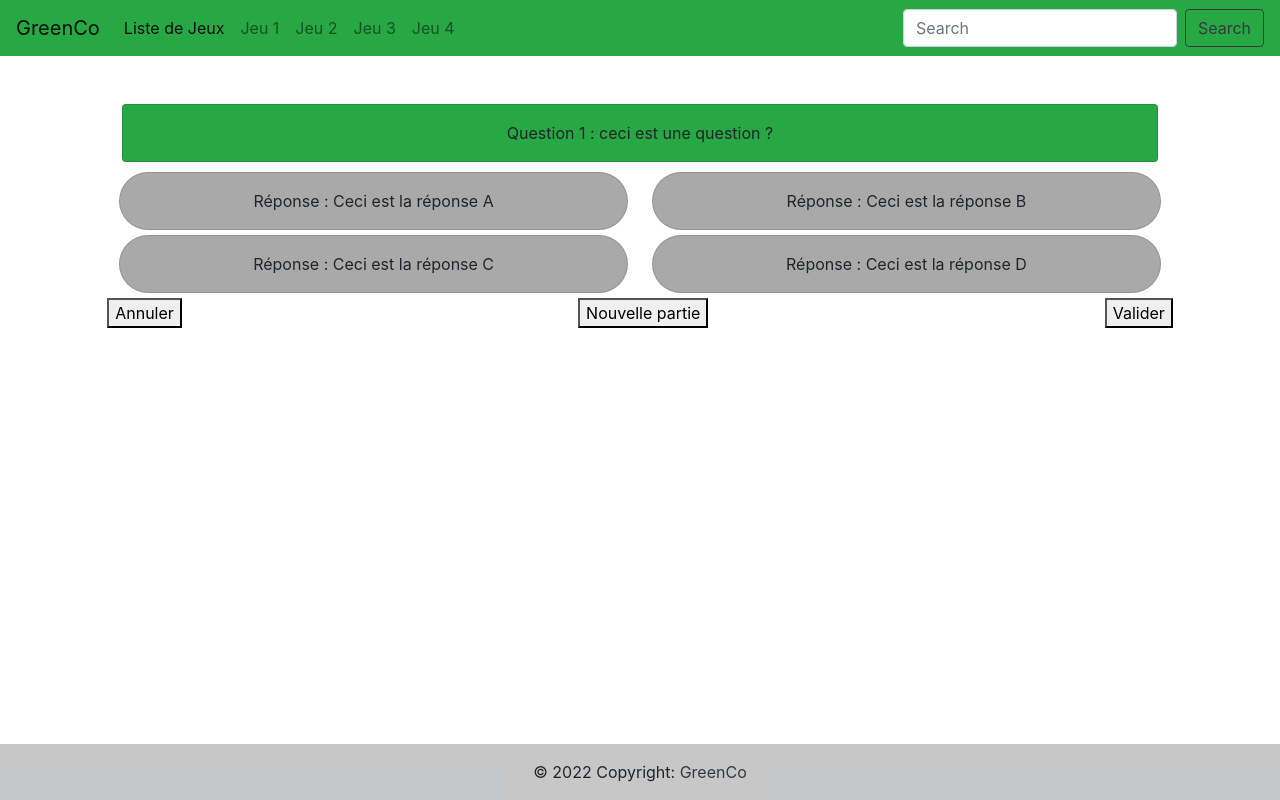
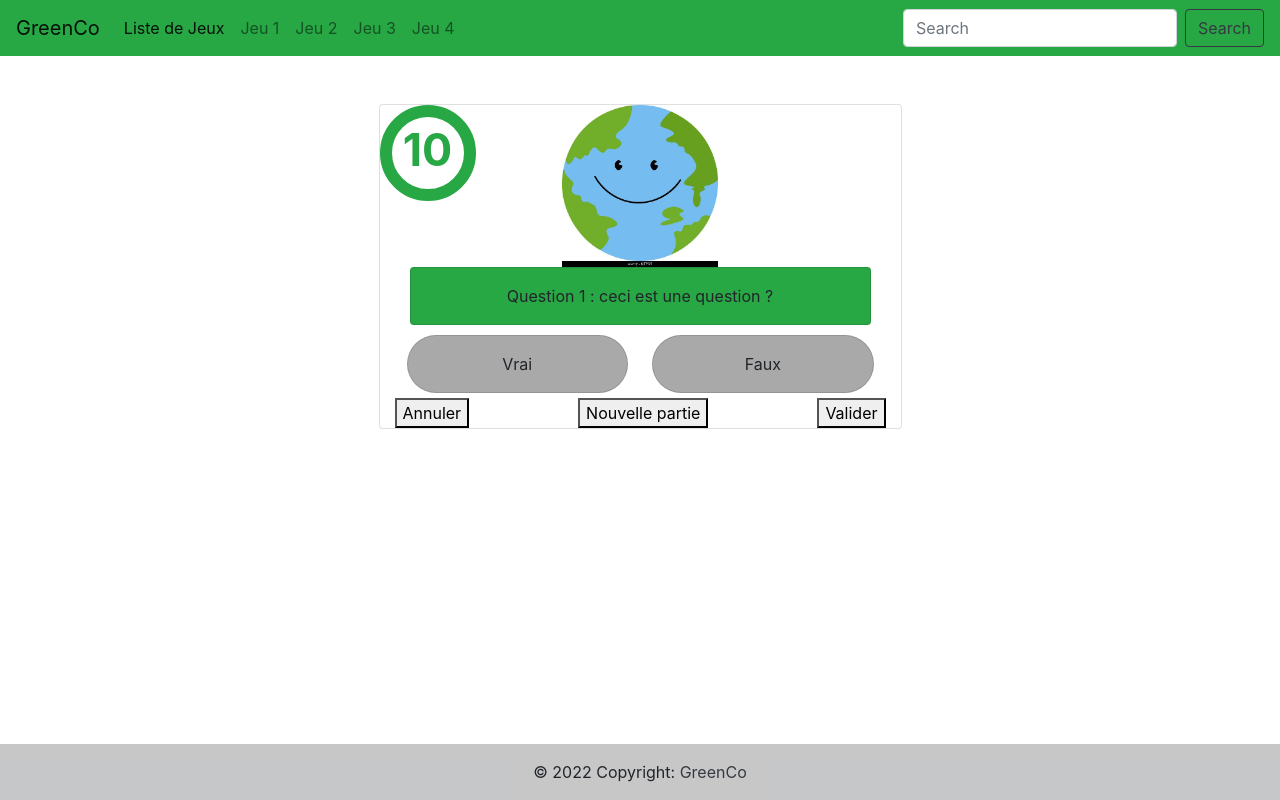
Before and after one commit to Iluvrog/GreenGo, an Angular app: page /jeu/3 in a window 1280 px wide. Built offline with nearby package versions, Linux system fonts and the light colour scheme.

Commit message:
Ajout timer / Résolution bug

```diff
--- a/src/app/jeu-list/jeu3/jeu3.component.css
+++ b/src/app/jeu-list/jeu3/jeu3.component.css
@@ -69,12 +69,61 @@
     background-color: red!important;
 }
 
+.blue{
+    background-color: rgb(86, 86, 233)!important;
+}
+
 .nouvellePartie{
-    margin-left: 20%;
-    margin-right: 20%;
+    margin-left: 25%;
+    margin-right: 25%;
+    width: 50%;
 }
 
 .bouton{
     display: flex;
     justify-content:space-between;
 }
+
+.feedback{
+    text-align: center;
+    margin-bottom: 10px;
+}
+
+.terre{
+    width: 30%;
+    margin-left: 35%;
+}
+
+.timer{
+    width: 7.5vw;
+    height: 7.5vw;
+    border: 1vw solid #28a745;
+    border-radius: 100%;
+    position: absolute;
+    text-align: center;
+}
+
+.text{
+    font-size: 3.5vw;
+    font-weight: bold;
+    color: #28a745;
+    vertical-align: middle;
+}
+
+.textVert{
+    color: #28a745!important;
+    transition: 1s;
+    border-color: #28a745!important;
+}
+
+.textOrange{
+    color: orange;
+    transition: 1s!important;
+    border-color: orange!important;
+}
+
+.textRouge{
+    transition: 1s;
+    color: red!important;
+    border-color :red!important;
+}
--- a/src/app/jeu-list/jeu3/jeu3.component.html
+++ b/src/app/jeu-list/jeu3/jeu3.component.html
@@ -1,3 +1,19 @@
+<div class="container">
+    <div class="card">
+        <div *ngIf="!isValidate && !isFinish" class="timer {{ colorTimer }}">
+            <p class="text {{ colorTimer }}">{{ time }}</p>
+        </div>
+        <img class="terre" src="../../assets/img/terre.jpg" alt="">
+        <div *ngIf="isValidate" class="feedback">
+            <div class="card">
+                <h4 class="center">Explication</h4>
+                <p class="explication">
+                    Ceci est l'explication de la question, elle ne s'affiche que lorsque la réponse est valider !
+                </p>
+            </div>
+        </div>
+
+
         <div *ngIf = "!isFinish">
             <div class="container">
                 <div class="row">
@@ -103,3 +119,5 @@
                 </div>
             </div>
         </div>
+    </div>
+</div>
--- a/src/app/jeu-list/jeu3/jeu3.component.ts
+++ b/src/app/jeu-list/jeu3/jeu3.component.ts
@@ -26,30 +26,55 @@ export class Jeu3Component implements OnInit {
 
     val = localStorage.getItem("nbRepJuste-J3");
     this.nbRepJuste = (val == null) ? 0 : +val;
+
+    val = localStorage.getItem("Timer-J3");
+    this.time = (val == null) ? 15 : +val;
+
+    this.colorTimer = (localStorage.getItem("colorTimer-J3") == null) ? 'textVert' : localStorage.getItem("colorTimer-J3");
+    this.startTimer(this.time);
   }
 
+  //pas besoin
+  colorTimer: string|null = 'textVert';
+  time: number = 15;
+  isStart = false;
+
+  //pas besoin
   isActivate = false;
   isValidate = false;
   isFinish = false;
   previousNb = 0;
   nbQuestion = 1;
   nbRepJuste = 0;
-  typeQuestion = 0;
 
+  //besoin
+  //0 : 4 réponse / 1 choix
+  //1 : 2 réponse / 1 choix
+  //2 : 4 réponse / plusieurs choix
+  typeQuestion = 1;
+
+  //pas besoin
   is1 = false;
   is2 = false;
   is3 = false;
   is4 = false;
 
-  q1 = true;
-  q2 = false;
-  q3 = false;
-  q4 = false;
+  //besoin
+  q1 = 1;
+  q2 = 1;
+  q3 = 1;
+  q4 = 0;
 
+  //Pas besoin
   colorQ1: string|null = 'nothing';
   colorQ2: string|null = 'nothing';
   colorQ3: string|null = 'nothing';
   colorQ4: string|null = 'nothing';
+
+  /*textRep1 :string|null;
+  textRep2 :string|null;
+  textRep3 :string|null;
+  textRep4 :string|null;*/
 
   clickReponse(nb: number){
     let tab = this.questionService.clickReponse(nb, this.previousNb, this.is1, this.is2, this.is3, this.is4, this.isValidate, this.isActivate);
@@ -71,7 +96,7 @@ export class Jeu3Component implements OnInit {
   }
 
   valider(){
-    let tab = this.questionService.valider(this.is1, this.is2, this.is3, this.is4, this.q1, this.q2, this.q3, this.q4, this.isActivate, this.nbRepJuste, this.colorQ1, this.colorQ2, this.colorQ3, this.colorQ4);
+    let tab = this.questionService.valider(this.is1, this.is2, this.is3, this.is4, this.q1, this.q2, this.q3, this.q4, this.isActivate, this.nbRepJuste, this.colorQ1, this.colorQ2, this.colorQ3, this.colorQ4, this.time);
     this.colorQ1 = tab[0];
     this.colorQ2 = tab[1];
     this.colorQ3 = tab[2];
@@ -117,6 +142,15 @@ export class Jeu3Component implements OnInit {
     this.colorQ3 = tab[11];
     this.colorQ4 = tab[12];
     this.sauvegarder();
+
+    this.colorTimer = 'textVert';
+    if(!this.isFinish){
+      if(!this.isStart){
+        this.startTimer(15);
+      }else{
+        this.time = 15;
+      }
+    }
   }
 
   nouvellePartie(){
@@ -134,6 +168,13 @@ export class Jeu3Component implements OnInit {
     this.nbQuestion = tab[9];
     this.isFinish = tab[10];
     this.sauvegarder();
+
+    this.colorTimer = 'textVert';
+    if(!this.isStart){
+      this.startTimer(15);
+    }else{
+      this.time = 15;
+    }
   }
 
   sauvegarder(){
@@ -147,8 +188,40 @@ export class Jeu3Component implements OnInit {
     localStorage.setItem('nbRepJuste-J3', this.nbRepJuste.toString());
     localStorage.setItem('nbQuestion-J3', this.nbQuestion.toString());
     localStorage.setItem('isFinish-J3', this.isFinish.toString());
-    localStorage.setItem('nbQuestion-J3', this.nbQuestion.toString());
-    localStorage.setItem('isFinish-J3', this.isFinish.toString());
     localStorage.setItem('isValidate-J3', this.isValidate.toString());
   }
+
+  startTimer(val: number) {
+    if(!this.isStart){
+      this.isStart = true;
+      this.time = val;
+      if(val <= 8 && val > 3){
+        this.colorTimer = 'textOrange';
+      }else if(val <= 3){
+        this.colorTimer = 'textRouge';
+      }else{
+        this.colorTimer = 'textVert';
+      }
+      let intervalId = setInterval(() => {
+        if (this.time - 1 == -1 || this.isValidate) {
+          if(!this.isValidate){
+            this.valider();
+          }
+          clearInterval(intervalId);
+          this.isStart = false;
+        }else{
+          this.time -= 1;
+          if(this.time == 8){
+            this.colorTimer = 'textOrange';
+          }else if(this.time == 3){
+            this.colorTimer = 'textRouge';
+          }
+          localStorage.setItem('Timer-J3', this.time.toString());
+          if(this.colorTimer != null){
+            localStorage.setItem('colorTimer-J3', this.colorTimer);
+          }
+        }
+      }, 1000)
+    }
+  }
 }
--- a/src/app/question/question.service.ts
+++ b/src/app/question/question.service.ts
@@ -58,50 +58,62 @@ export class QuestionService {
     return [is1, is2, is3, is4, isActivate];
   }
 
-  valider(is1: boolean, is2: boolean, is3: boolean, is4: boolean, q1: boolean, q2: boolean, q3: boolean, q4: boolean, isActivate: boolean, nbRepJuste: number, colorQ1: string|null, colorQ2: string|null, colorQ3: string|null, colorQ4: string|null) :any[]{
-    if(isActivate){
+  valider(is1: boolean, is2: boolean, is3: boolean, is4: boolean, q1: number, q2: number, q3: number, q4: number, isActivate: boolean, nbRepJuste: number, colorQ1: string|null, colorQ2: string|null, colorQ3: string|null, colorQ4: string|null, time: number) :any[]{
+    let b: boolean = true;
+    let total = q1 + q2 + q3 + q4;
+    let newScore = 0;
+    if(isActivate || time == 0){
+      colorQ1 = (q1 > 0) ? 'blue' : 'nothing';
+      colorQ2 = (q2 > 0) ? 'blue' : 'nothing';
+      colorQ3 = (q3 > 0) ? 'blue' : 'nothing';
+      colorQ4 = (q4 > 0) ? 'blue' : 'nothing';
+
       if(is1){
-        if(q1){
+        if(q1 > 0){
           colorQ1 = 'green';
-          nbRepJuste++;
+          newScore++;
         }else{
           colorQ1 = 'red';
+          b = false;
         }
       }
       if(is2){
-        if(q2){
+        if(q2 > 0){
           colorQ2 = 'green';
-          nbRepJuste++;
+          newScore++;
         }else{
           colorQ2 = 'red';
+          b = false;
         }
       }
       if(is3){
-        if(q3){
+        if(q3 > 0){
           colorQ3 = 'green';
-          nbRepJuste++;
+          newScore++;
         }else{
           colorQ3 = 'red';
+          b = false;
         }
       }
       if(is4){
-        if(q4){
+        if(q4 > 0){
           colorQ4 = 'green';
-          nbRepJuste++;
+          newScore++;
         }else{
           colorQ4 = 'red';
+          b = false;
         }
       }
+      if(b){
+        nbRepJuste = nbRepJuste + (newScore / total) ;
+      }
+      console.log(b);
+      console.log(nbRepJuste);
       return[colorQ1, colorQ2, colorQ3, colorQ4, true, nbRepJuste, false, false, false, false, 0];
     }else{
       alert("Vous devez choisir une réponse pour valider");
       return['nothing', 'nothing', 'nothing', 'nothing', false, nbRepJuste];
     }
-  }
-
-  validerM(): any[]{
-
-    return [];
   }
 
   reset(): any[]{
```
Also changed, not shown: src/assets/img/terre.jpg (added). Lines whose indentation alone changed are shown as unchanged.
